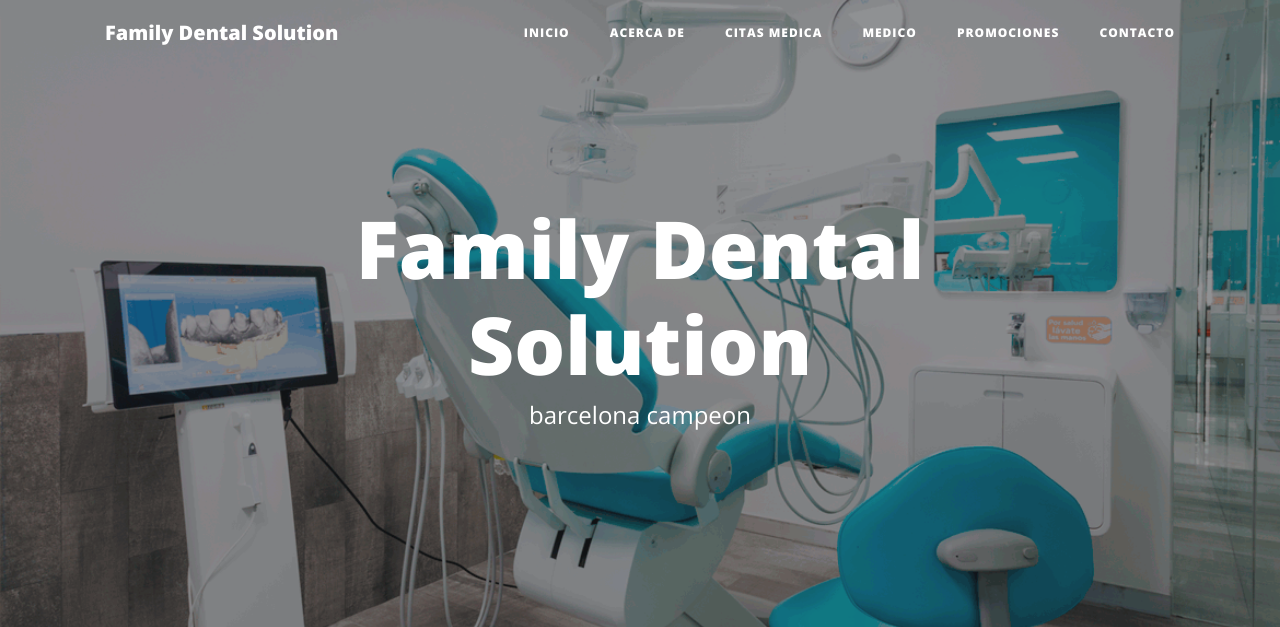
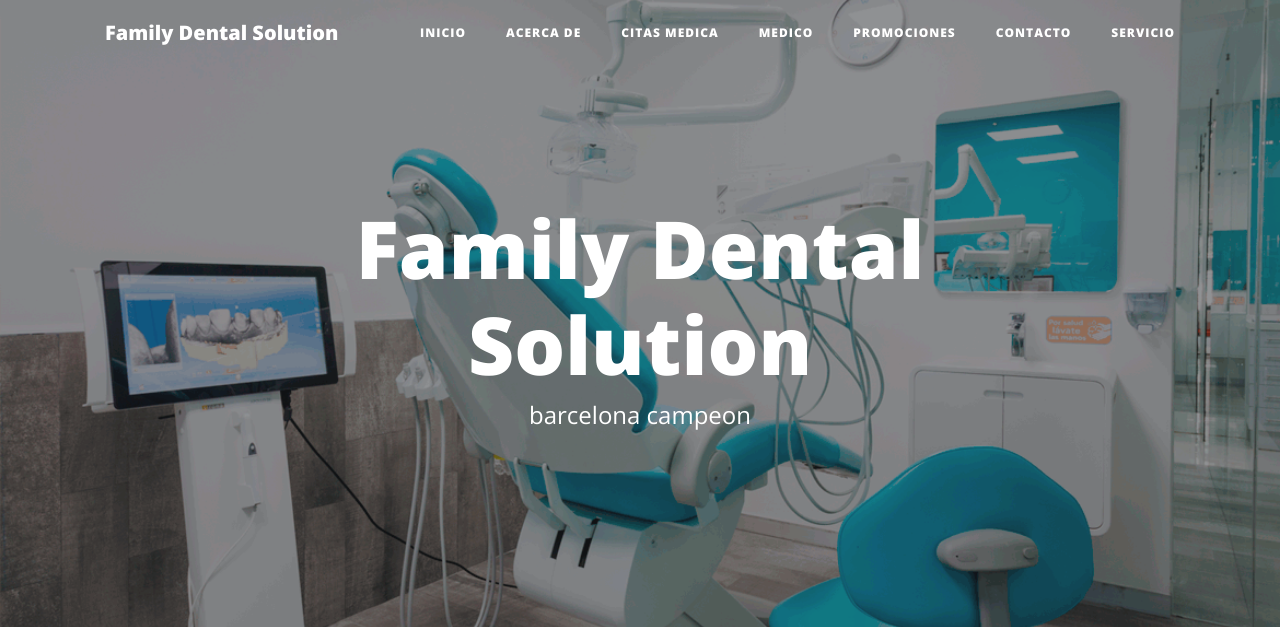
Before and after one commit to petterreyes/proyectoapp, a Django app: template core/templates/home.html in a window 1280 px wide. Shown: the top 627 px of the page. Run offline with Django 3.2, Linux system fonts and the light colour scheme; the template is opened without the code that fills it, so the values that code supplies are empty; some libraries are stand-ins or nearby versions.

Commit message:
para el profe

```diff
--- a/core/templates/base.html
+++ b/core/templates/base.html
@@ -48,6 +48,9 @@
             </li>
             <li class="nav-item">
               <a class="nav-link" href="{% url 'contact' %}">Contacto</a>
+            </li>
+            <li class="nav-item">
+              <a class="nav-link" href="{% url 'servicios' %}">Servicio</a>
             </li>
           </ul>
         </div>
--- a/core/views.py
+++ b/core/views.py
@@ -53,7 +53,6 @@ def citas(request, plantilla="citas.html"):
 
 def medico(request, plantilla="medico.html"):
     return render(request, plantilla)
-'''
-def Citas(request, plantilla="Citas.html"):
+
+def servicios(request, plantilla="servicios.html"):
     return render(request, plantilla)
-    '''
--- a/proyectos/urls.py
+++ b/proyectos/urls.py
@@ -24,7 +24,7 @@ urlpatterns = [
     path('admin/', admin.site.urls),
     path('promociones/', views.promociones, name="promociones"),
     path('citas/', views.citas, name="citas"),
-    #path('Citas/', views.Citas, name="Citas"),
+    path('servicios/', views.servicios, name="servicios"),
     path('medico/', views.medico, name="medico"),
 
 ]
```
